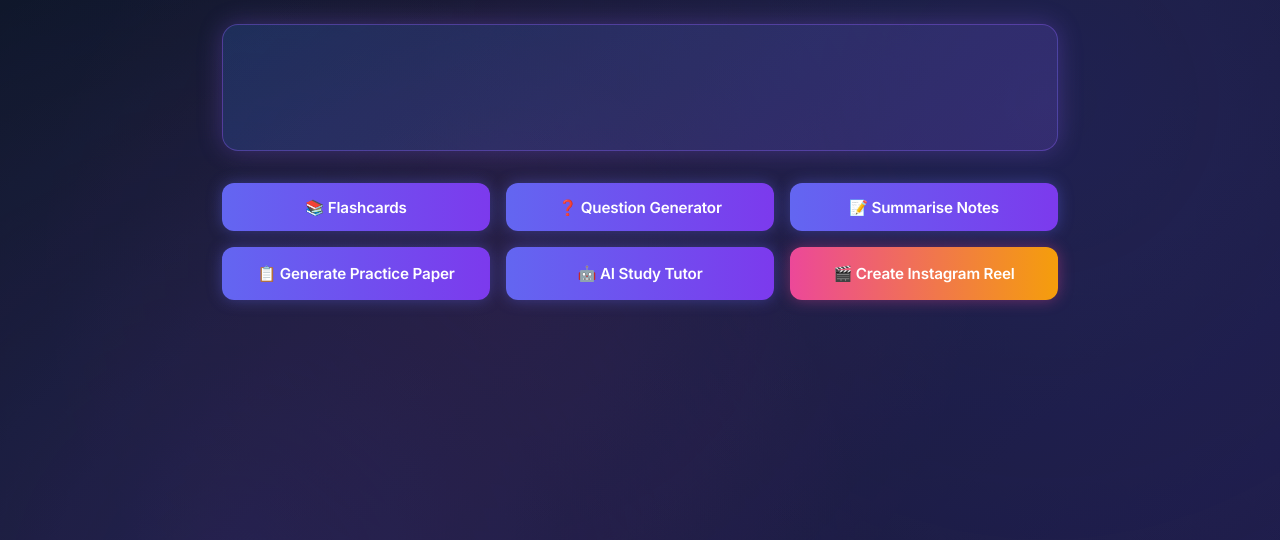
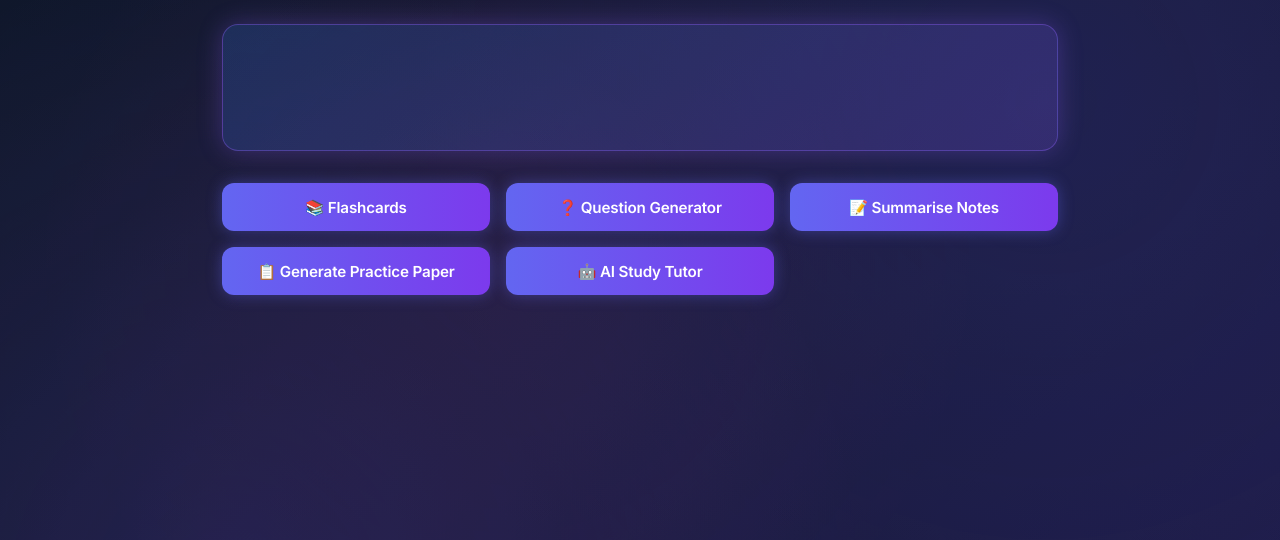
Before and after one commit to NeelKad/AI-study-app, a Python web app: template templates/view_note.html in a window 1280 px wide. Shown: the part 54-594 px from the top of the page. Run offline with Jinja, Linux system fonts and the light colour scheme; the template is opened without the code that fills it, so the values that code supplies are empty.

Commit message:
Update view_note.html

```diff
--- a/templates/view_note.html
+++ b/templates/view_note.html
@@ -125,7 +125,6 @@
     <button class="action-btn" onclick="navigateTo('summarise')">📝 Summarise Notes</button>
     <button class="action-btn" onclick="navigateTo('pastpaper')">📋 Generate Practice Paper</button>
     <button class="action-btn" onclick="navigateTo('tutor')">🤖 AI Study Tutor</button>
-    <a href="{{ url_for('create_reel_page', note_id=note_id) }}" class="action-btn reel-btn">🎬 Create Instagram Reel</a>
   </div>
 
   <script>
```
